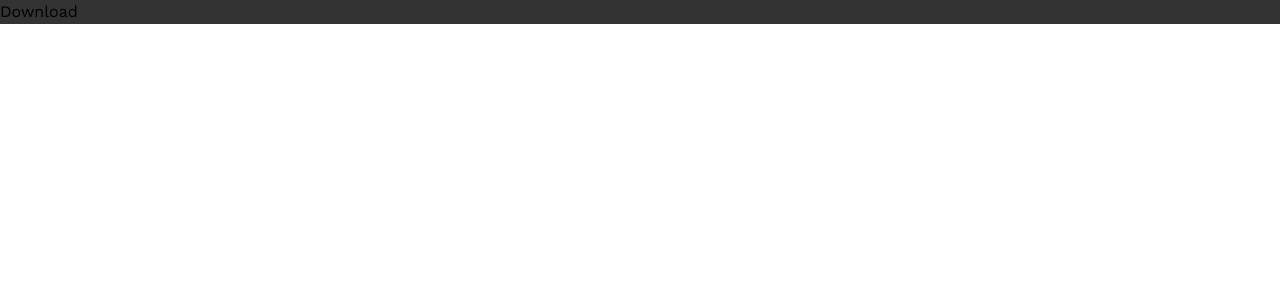
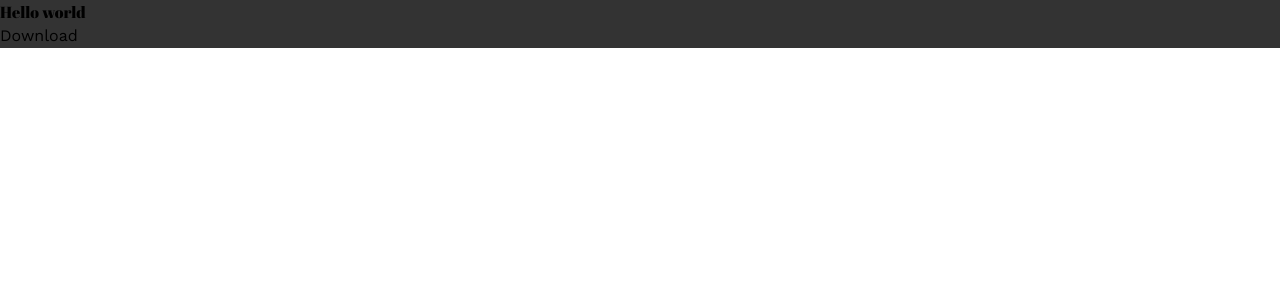
Before and after one commit to ricardoa23/resume-builder, a React (Vite) app: page / in a window 1280 px wide. Shown: the top 300 px of the page. Built offline with nearby package versions, Linux system fonts and the light colour scheme.

Commit message:
working on creating first resume template

```diff
--- a/src/components/FileTester.tsx
+++ b/src/components/FileTester.tsx
@@ -5,14 +5,16 @@ import { Packer } from 'docx';
 
 
 const downloadFile = async () => {
-    const blob = await Packer.toBlob(doc);;
+    const blob = await Packer.toBlob(doc);
     saveAs(blob, "example.docx");
 }
 
-
+const sample = console.log('hello world')
 const FileTester = () => {
   return (
     <>
+    <h1></h1>
+    <h1>Hello world</h1>
         <button onClick={downloadFile}>Download</button>
     </>
   )
--- a/src/resume-templates/template-1.ts
+++ b/src/resume-templates/template-1.ts
@@ -1,12 +1,13 @@
-import { Document, Packer, SectionType, Paragraph, TextRun } from "docx";
+import { AlignmentType, Document, HeadingLevel, Paragraph, TabStopPosition, TabStopType, TextRun } from "docx";
 
-
- export const doc = new Document({
+export const doc = new Document({
     sections: [{
-children: [
-    new Paragraph({
-        children: [new TextRun("Hello World")],
-    })
-],
+        children: [
+            new Paragraph({
+                text: "Hello World",
+                heading: HeadingLevel.HEADING_1,
+                alignment: AlignmentType.CENTER,
+            }),
+        ],
     }],
 });
--- a/tsconfig.json
+++ b/tsconfig.json
@@ -5,6 +5,7 @@
     "lib": ["ES2020", "DOM", "DOM.Iterable"],
     "module": "ESNext",
     "skipLibCheck": true,
+
 
     /* Bundler mode */
     "moduleResolution": "bundler",
@@ -18,7 +19,9 @@
     "strict": true,
     "noUnusedLocals": true,
     "noUnusedParameters": true,
-    "noFallthroughCasesInSwitch": true
+    "noFallthroughCasesInSwitch": true,
+    "allowJs": true,
+    "noImplicitAny": false
   },
   "include": ["src"],
   "references": [{ "path": "./tsconfig.node.json" }]
```
Also changed, not shown: 1 other file (tests, documents, lock files or other folders).
